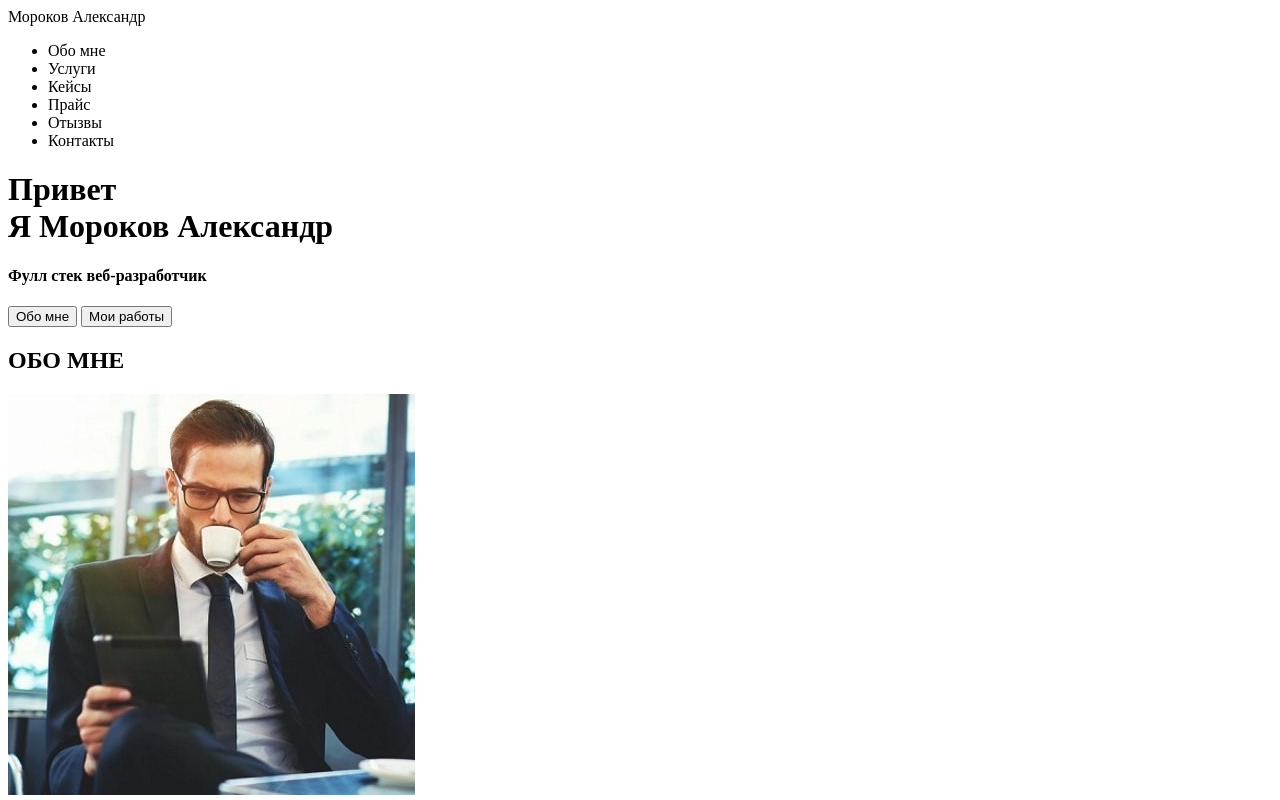
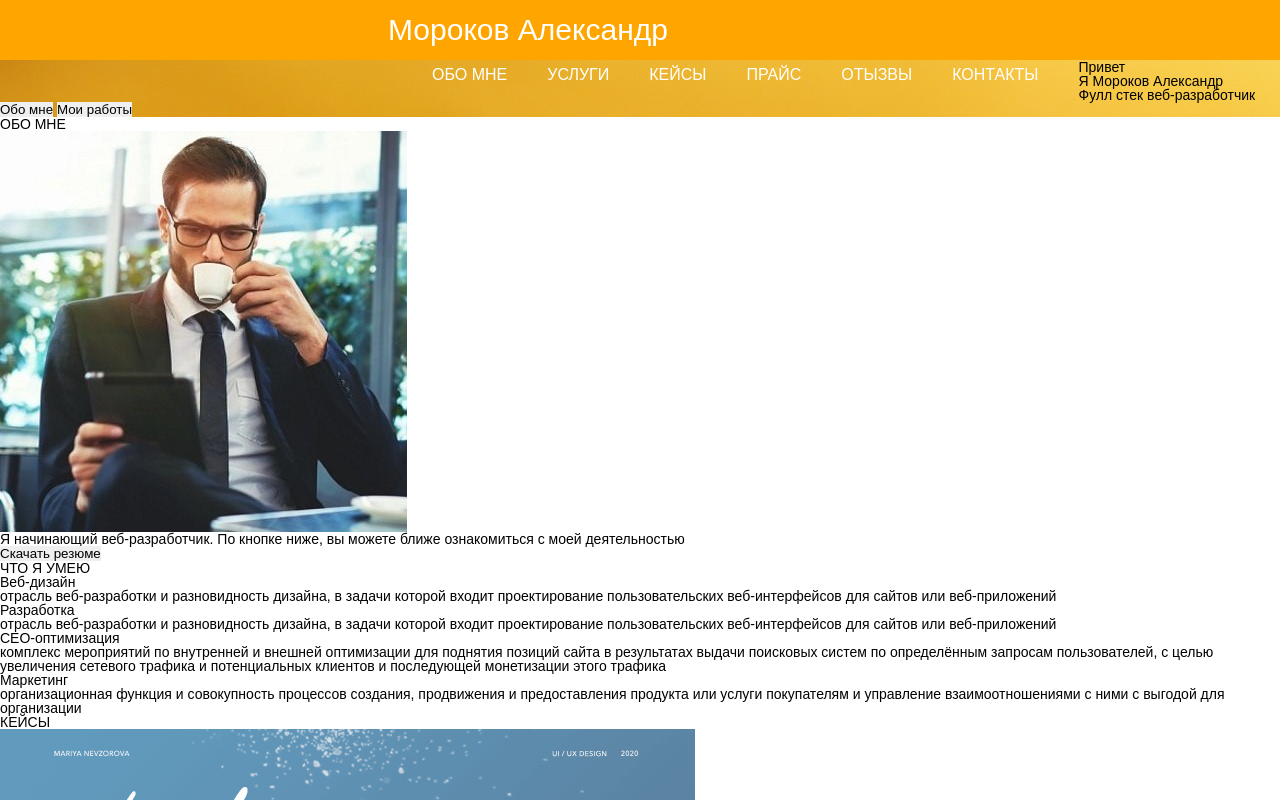
Before and after one commit to Alistar99/Alistar99, a plain HTML site: page src/index.html in a window 1280 px wide. Shown: the top 800 px of the page. Drawn offline with Linux system fonts and the light colour scheme.

Commit message:
Проблемы с БГ

```diff
--- /dev/null
+++ b/src/css/reset.css
@@ -0,0 +1,41 @@
+*{
+    padding: 0;
+    margin: 0;
+    border: 0;
+}
+
+*,*:before, *:after{
+	-moz-box-sizing: border-box;
+	-webkit-box-sizing: border-box;
+	box-sizing: border-box;
+}
+
+:focus, :active{outline: none;}
+a:focus, a:active{outline: none;}
+
+nav, footer, header, aside{display: block;}
+
+html, body{
+height:100%;
+width:100%;
+font-size 100%;
+line-height: 1;
+font-size:14px;
+-ms-text-size-adjust: 100%;
+-moz-text-size-adjust: 100%;
+-webkit-text-size-adjust: 100%;
+}
+
+input, button, textarea{font-family: inherit;
+}
+
+input::-ms-clear{display: none;}
+button{cursor: pointer;}
+button::-moz-focus-inner{padding: 0; border:0;}
+a, a:visited{text-decoration: none; color: black;}
+a:hover{text-decoration: none;}
+ul li{list-style: none;}
+img{vertical-align: top;}
+
+
+h1,h2,h3,h4,h5,h6{font-size: inherit; font-weight: 400;}
--- /dev/null
+++ b/src/css/style.css
@@ -0,0 +1,6 @@
+body{font-family: Arial,sans-serif}
+nav{width: 100%;height: 60px;background-color: orange}
+.logo{color: #fff;font-size: 30px;line-height: 60px;padding-left: 388px;float: left}
+.menu{float: left;padding-left: 432px}
+.menu li{float: left;line-height: 30px;color: #fff;margin-right: 40px;font-size:16px;text-transform: uppercase}
+.main{width: 100%;height: calc(100%-60%); background: url(../img/Boy.jpg)}
--- a/src/index.html
+++ b/src/index.html
@@ -3,6 +3,8 @@
 <head>
     <meta charset="UTF-8">
     <title>Document</title>
+    <link rel="stylesheet" href="css/reset.css">
+    <link rel="stylesheet" href="css/style.css">
 </head>
 <body>
    <header>
@@ -24,7 +26,8 @@
        <h4>Фулл стек веб-разработчик</h4>
        <input type="submit" value="Обо мне">
        <input type="submit" value="Мои работы">
-   </div></div>
+   </div>
+   </div>
 
    <div>
        <h2>ОБО МНЕ</h2>
```
Also changed, not shown: src/img/Boy.jpg (added), src/img/dark-background.jpg (added).
